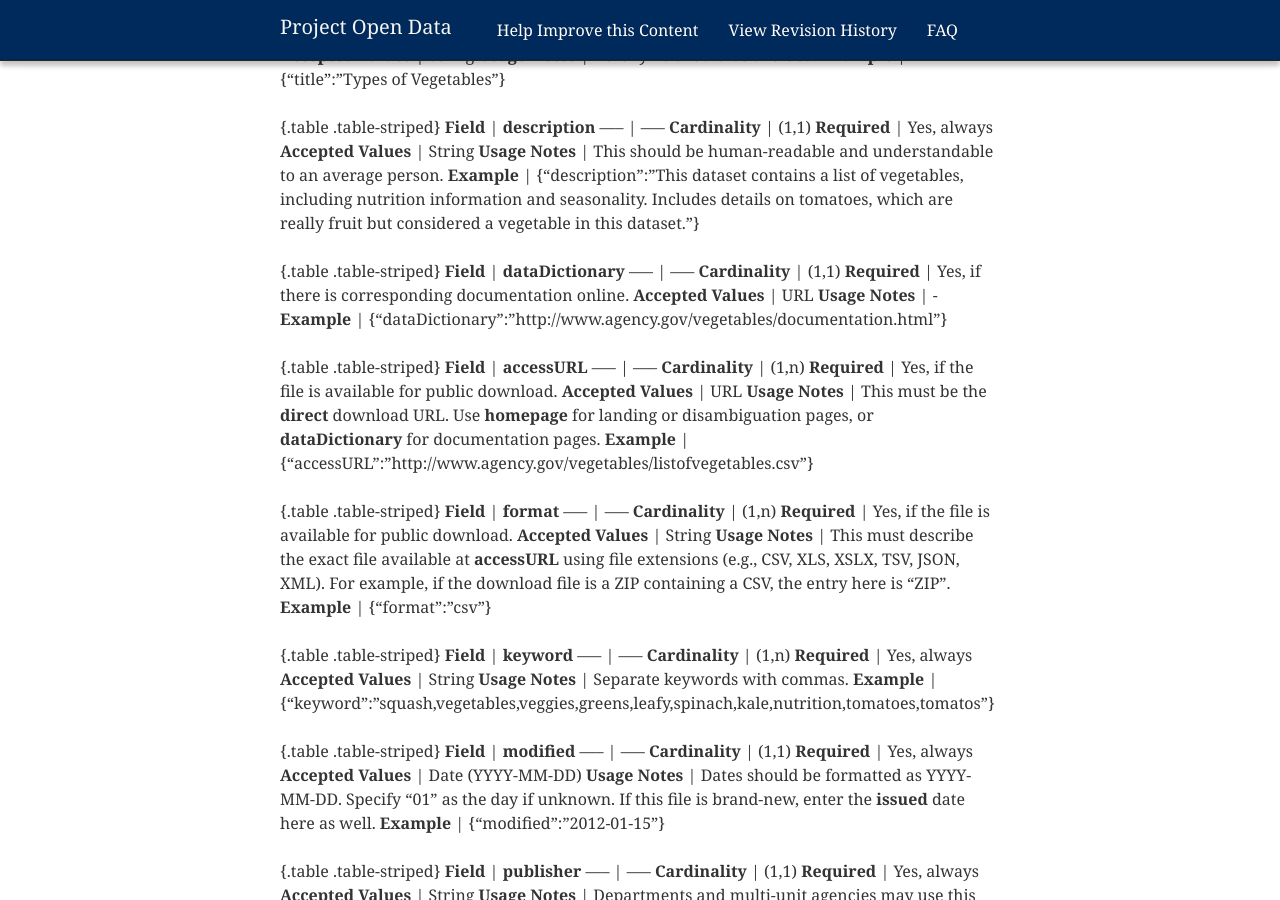
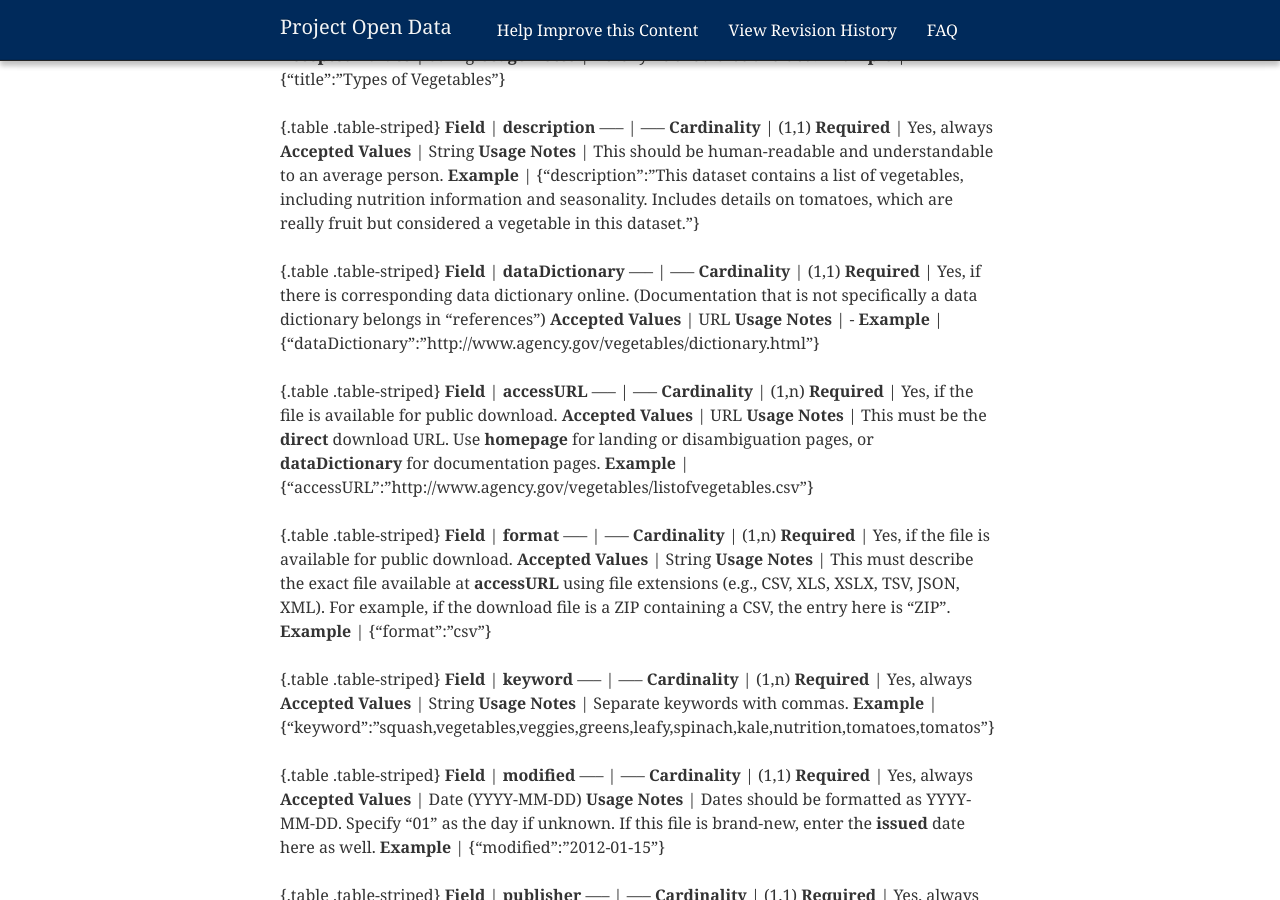
Before and after one commit to gbinal/p-o-d.github.com, a Jekyll site: the page built from schema.md, in a window 1280 px wide and 900 px high, scrolled down 3220 px. Built offline with Jekyll 4.4.1, drawn with Linux system fonts in a browser that asks for light colours; nearby versions of some CDN libraries.

Commit message:
Updated dataDictionary extended description
For consistency

```diff
--- a/schema.md
+++ b/schema.md
@@ -115,10 +115,10 @@ Field       | title
 **Field** | **dataDictionary**
 ----- | -----
 **Cardinality** | (1,1)
-**Required** | Yes, if there is corresponding documentation online.
+**Required** | Yes, if there is corresponding data dictionary online. (Documentation that is not specifically a data dictionary belongs in "references")
 **Accepted Values** | URL
 **Usage Notes** | -
-**Example** |  {"dataDictionary":"http://www.agency.gov/vegetables/documentation.html"}
+**Example** |  {"dataDictionary":"http://www.agency.gov/vegetables/dictionary.html"}
 
 {.table .table-striped}
 **Field** | **accessURL**
```
